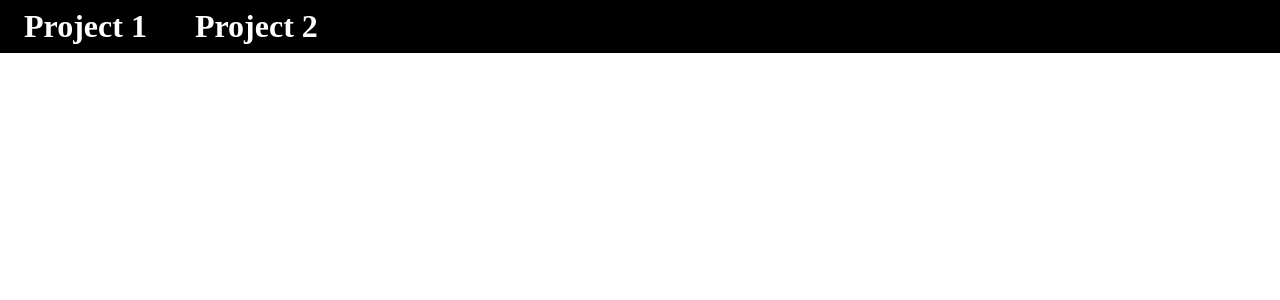
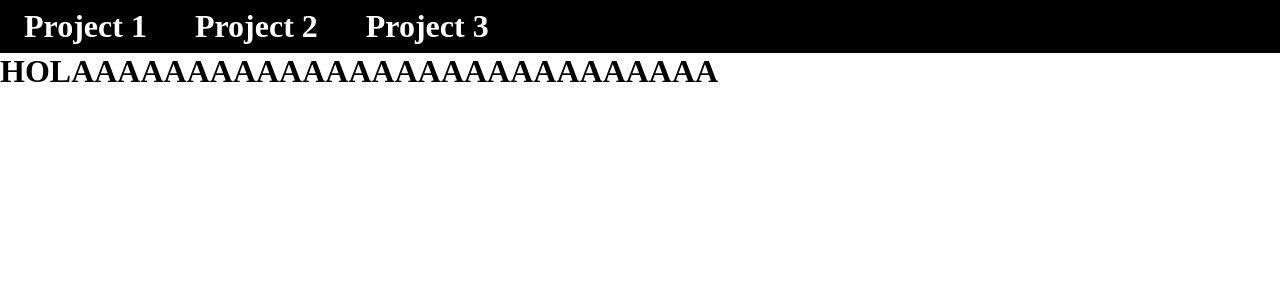
Before and after one commit to TimoteoGambella/50proyectos, a React (Create React App) app: page /project3 in a window 1280 px wide. Before the commit this address had no page. Shown: the top 300 px of the page. Built offline with nearby package versions, Linux system fonts and the light colour scheme.

Commit message:
project3 init

```diff
--- a/src/App.js
+++ b/src/App.js
@@ -2,8 +2,10 @@ import { BrowserRouter as Router, Routes, Route } from "react-router-dom";
 import Navbar from "./components/Navbar";
 import Project1 from "./views/Project1";
 import Project2 from "./views/Project2";
+import Project3 from "./views/Project3";
 
 function App() {
+
   return (
     <>
       <Router>
@@ -12,6 +14,7 @@ function App() {
           <Route path="/" element={<></>} />
           <Route path="/project1" element={<Project1 />} />
           <Route path="/project2" element={<Project2 />} />
+          <Route path="/project3" element={<Project3 />} />
         </Routes>
       </Router>
     </>
--- a/src/components/Navbar.jsx
+++ b/src/components/Navbar.jsx
@@ -13,6 +13,10 @@ export default function Navbar (){
             title:"Project 2",
             url:"/project2"
         },
+        {
+            title:"Project 3",
+            url:"/project3"
+        },
     ]
 
     return(
--- a/src/views/Project1.jsx
+++ b/src/views/Project1.jsx
@@ -32,7 +32,7 @@ export default function Project1(){
             <div className="container">
                 {images.map((img,i)=>{
                     return(
-                        <div className={`panel ${img.title===imgSelect?"active":null}`} style={{backgroundImage:`url(${img.url})`}} onClick={()=>setImgSelect(img.title)}>
+                        <div key={i} className={`panel ${img.title===imgSelect?"active":null}`} style={{backgroundImage:`url(${img.url})`}} onClick={()=>setImgSelect(img.title)}>
                             <h3>{img.title}</h3>
                         </div>
                     )
--- /dev/null
+++ b/src/views/Project3.jsx
@@ -0,0 +1,8 @@
+import "../styles/project2/project2.scss"
+
+export default function Project3(){
+
+    return(
+        <h1>HOLAAAAAAAAAAAAAAAAAAAAAAAAAAAA</h1>
+    )
+}
```
